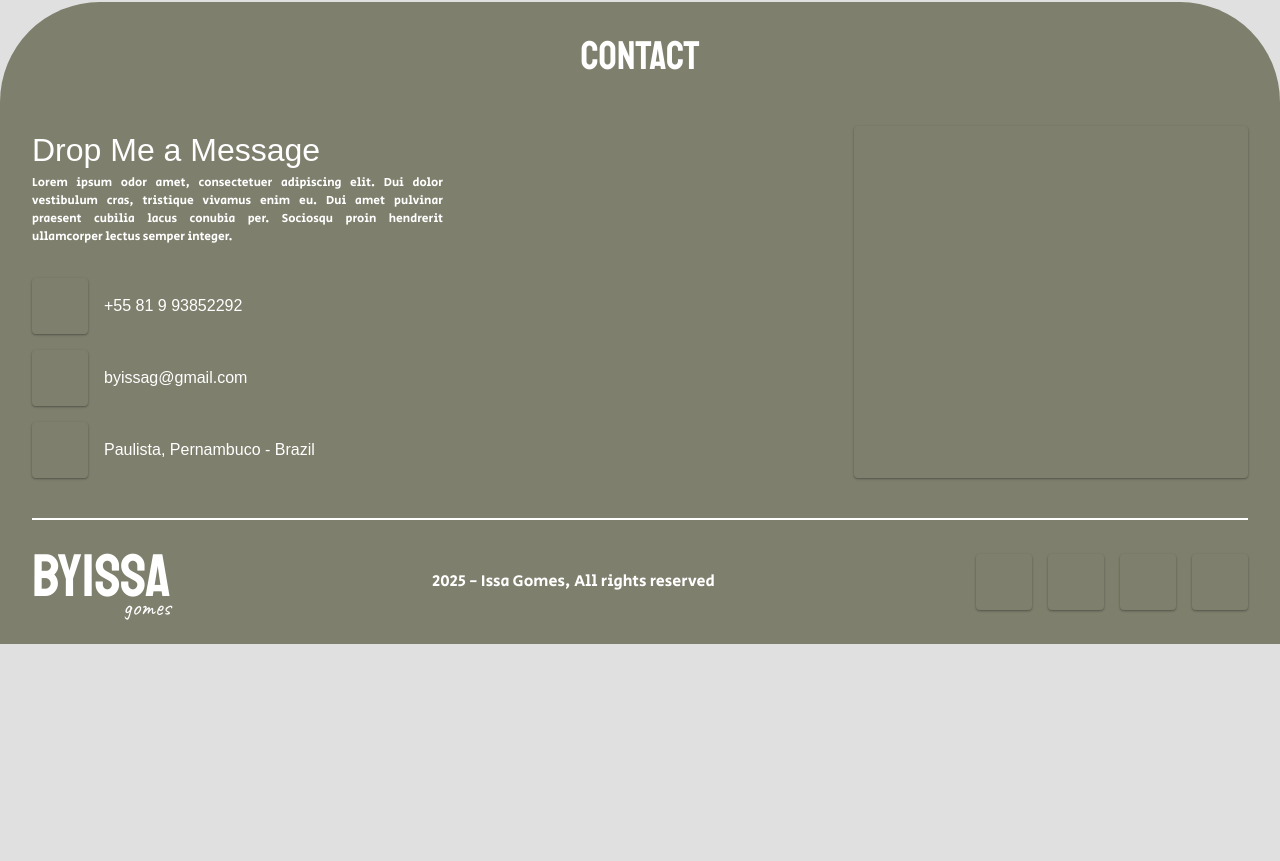
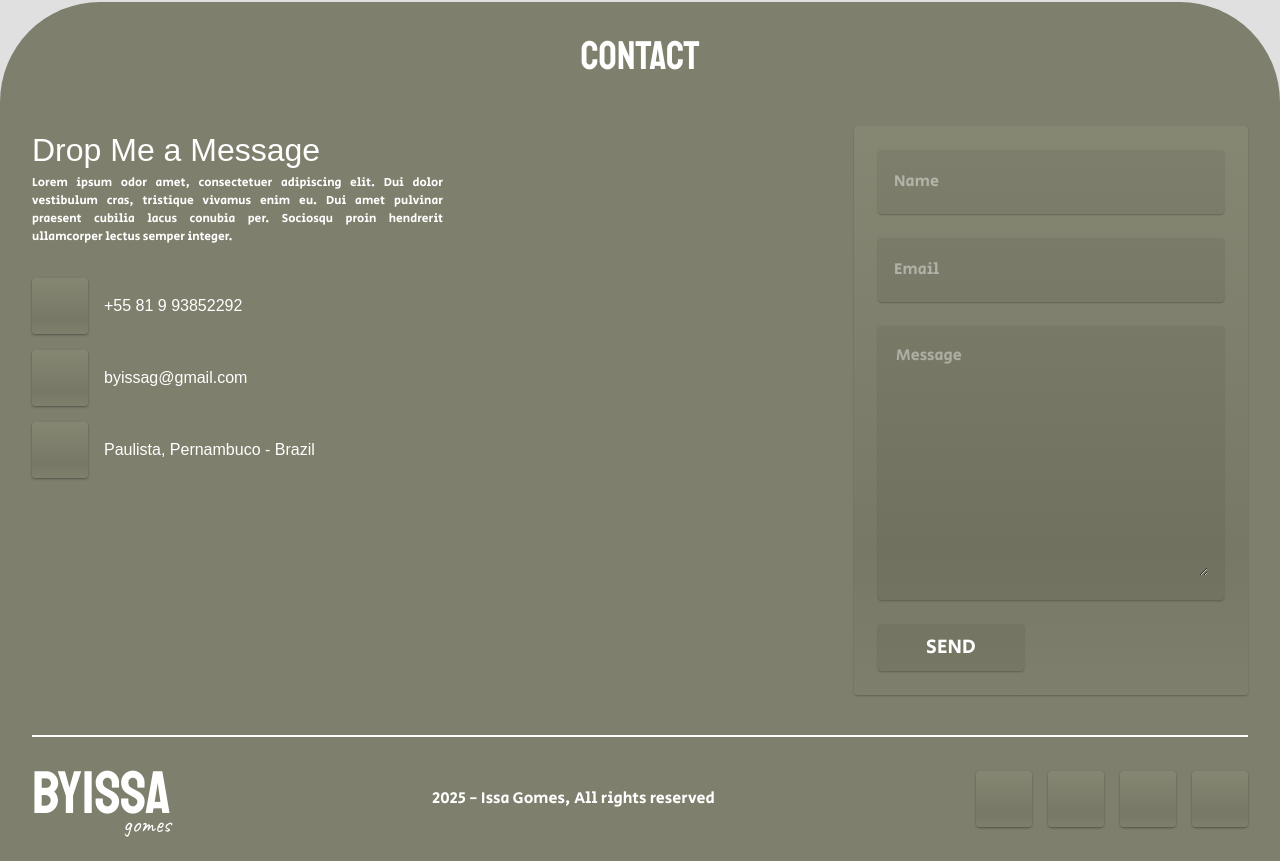
Before and after one commit to issagomesdev/portfolio, a React (Vite) app: page / in a window 1280 px wide. Shown: the part 5578-6439 px from the top of the page. Before the commit the page ends 6222 px from the top, so only its background shows below. Built offline with nearby package versions, Linux system fonts and the light colour scheme; some icons are missing; a web font is replaced by a local one.

Commit message:
formulario de contato

```diff
--- a/package.json
+++ b/package.json
@@ -12,11 +12,14 @@
   "dependencies": {
     "@emotion/react": "^11.14.0",
     "@emotion/styled": "^11.14.0",
+    "@hookform/resolvers": "^5.0.1",
     "@mui/material": "^6.4.8",
     "react": "^19.0.0",
     "react-dom": "^19.0.0",
+    "react-hook-form": "^7.55.0",
     "react-router": "^7.4.0",
-    "react-router-dom": "^7.4.0"
+    "react-router-dom": "^7.4.0",
+    "zod": "^3.24.2"
   },
   "devDependencies": {
     "@eslint/js": "^9.21.0",
--- a/src/shared/components/AboutMe.tsx
+++ b/src/shared/components/AboutMe.tsx
@@ -10,7 +10,7 @@ const AboutMeComponent = () => {
             <Box width={'50%'} display={'flex'} flexDirection={'column'} alignItems={'flex-start'} gap={theme.spacing(2)}>
                 <Typography variant="sectionTitle"> About Me </Typography>
                 <Typography variant="bodyText">Lorem ipsum odor amet, consectetuer adipiscing elit. Nunc convallis elit tortor duis sem. Ut quisque consectetur feugiat dolor mollis massa porta praesent laoreet. Ridiculus ac ac nulla, lobortis rutrum vehicula ornare. Semper conubia venenatis, neque nullam nibh habitasse ultricies duis. Cursus nulla lectus nulla ultricies pretium diam sagittis ligula. Rhoncus id pretium gravida proin leo proin convallis nullam. Luctus non porta himenaeos risus vivamus.</Typography>
-                <Button sx={{ backgroundColor: theme.palette.secondary.main, color: 'white', fontSize: theme.spacing(2.5), paddingLeft: theme.spacing(3), paddingRight: theme.spacing(3) }}>Drop Me a Message</Button>
+                <Button sx={{ backgroundColor: theme.palette.secondary.main, color: 'white', fontSize: theme.spacing(2.5), paddingX: theme.spacing(3) }}>Drop Me a Message</Button>
             </Box>
             <Box>
                 <Box sx={(theme) => profilePhoto(theme)}>
--- a/src/shared/components/Contact.tsx
+++ b/src/shared/components/Contact.tsx
@@ -1,6 +1,10 @@
-import { Box, Divider, Typography, useTheme } from "@mui/material";
-import LogoComponent from "./Logo";
+import { Box, Typography, useTheme, Input, Button } from "@mui/material";
+import LogoComponent from "./ui/Logo";
 import { Icon } from "@iconify/react/dist/iconify.js";
+import { z } from "zod";
+import { zodResolver } from "@hookform/resolvers/zod";
+import { CustomTextarea } from "../../styles/styles";
+import { useForm } from "react-hook-form";
 
 const ContactComponent = () => {
     const theme = useTheme();
@@ -36,7 +40,7 @@ const ContactComponent = () => {
 
     const SMComponent = ({ text, icon }: CardItem) => {
         return (
-            <Box bgcolor={theme.palette.secondary.main} boxShadow={'rgba(0, 0, 0, 0.12) 0px 1px 3px, rgba(0, 0, 0, 0.24) 0px 1px 2px'} display={'flex'} alignItems={'center'} borderRadius={'4px'} width={theme.spacing(7)} height={theme.spacing(7)} justifyContent={'center'}>
+            <Box sx={{ background: `linear-gradient(to bottom, #9b9d8745 0%, #777865 75%, #7E7F6C 100%)` }} boxShadow={'rgba(0, 0, 0, 0.12) 0px 1px 3px, rgba(0, 0, 0, 0.24) 0px 1px 2px'} display={'flex'} alignItems={'center'} borderRadius={'4px'} width={theme.spacing(7)} height={theme.spacing(7)} justifyContent={'center'}>
                 <Icon icon={icon} width={theme.spacing(5)} color={'white'} />
             </Box>
         )
@@ -63,7 +67,7 @@ const ContactComponent = () => {
     const InfoComponent = ({ text, icon }: CardItem) => {
         return (
             <Box display={'flex'} gap={theme.spacing(2)} color={'white'} alignItems={'center'}>
-                <Box bgcolor={theme.palette.secondary.main} boxShadow={'rgba(0, 0, 0, 0.12) 0px 1px 3px, rgba(0, 0, 0, 0.24) 0px 1px 2px'} display={'flex'} alignItems={'center'} borderRadius={'4px'} width={theme.spacing(7)} height={theme.spacing(7)} justifyContent={'center'}>
+                <Box sx={{ background: `linear-gradient(to bottom, #9b9d8745 0%, #777865 75%, #7E7F6C 100%)` }} boxShadow={'rgba(0, 0, 0, 0.12) 0px 1px 3px, rgba(0, 0, 0, 0.24) 0px 1px 2px'} display={'flex'} alignItems={'center'} borderRadius={'4px'} width={theme.spacing(7)} height={theme.spacing(7)} justifyContent={'center'}>
                     <Icon icon={icon} width={theme.spacing(5)} color={'white'} />
                 </Box>
                 <Typography fontFamily={'"Akatab", sans-serif'}>{text}</Typography>
@@ -71,6 +75,22 @@ const ContactComponent = () => {
         )
     }
 
+    const createContactSchema = z.object({
+        name: z.string().min(1, { message: 'Name is required' }),
+        email: z.string().email({ message: 'Invalid email address' }),
+        message: z.string().min(1, { message: 'Message is required' }),
+    });
+
+    type CreateContactSchema = z.infer<typeof createContactSchema>;
+
+    const { register, handleSubmit } = useForm<CreateContactSchema>({
+        resolver: zodResolver(createContactSchema)
+    });
+
+    function handleSubmitContact(data: CreateContactSchema) {
+        console.log(data);
+
+    }
 
     return (
         <Box bgcolor={theme.palette.secondary.main} width={'100%'} borderRadius={'100px 100px 0px 0px'} display={'flex'} justifyContent={'center'} alignItems={'center'} paddingTop={theme.spacing(3)}>
@@ -92,7 +112,21 @@ const ContactComponent = () => {
                             ))}
                         </Box>
                     </Box>
-                    <Box width={'50%'} borderRadius={'4px'} boxShadow={'rgba(0, 0, 0, 0.12) 0px 1px 3px, rgba(0, 0, 0, 0.24) 0px 1px 2px'} >
+                    <Box width={'50%'} borderRadius={'4px'} boxShadow={'rgba(0, 0, 0, 0) 0px 1px 3px, rgba(0, 0, 0, 0.24) 0px 1px 2px'} sx={{ background: `linear-gradient(to bottom, #9b9d8745 0%, #777865 75%, #7E7F6C 100%)` }} display={'flex'}>
+                        <form onSubmit={handleSubmit(handleSubmitContact)} style={{ width: '100%' }}>
+                            <Box width={'100%'} padding={theme.spacing(3)} display={'flex'} flexDirection={'column'} gap={theme.spacing(3)}>
+                                <Box bgcolor={'#0000000f'} borderRadius={'4px'} padding={theme.spacing(2)} boxShadow={'rgba(0, 0, 0, 0) 0px 1px 3px, rgba(0, 0, 0, 0.24) 0px 1px 2px'}>
+                                    <Input disableUnderline placeholder="Name" sx={{ width: '100%', color: "white", fontWeight: '100' }} {...register('name')}/>
+                                </Box>
+                                <Box bgcolor={'#0000000f'} borderRadius={'4px'} padding={theme.spacing(2)} boxShadow={'rgba(0, 0, 0, 0) 0px 1px 3px, rgba(0, 0, 0, 0.24) 0px 1px 2px'}>
+                                    <Input type="email" disableUnderline placeholder="Email" sx={{ width: '100%', color: "white", fontWeight: '100' }} {...register('email')}/>
+                                </Box>
+                                <Box bgcolor={'#0000000f'} borderRadius={'4px'} padding={theme.spacing(2)} boxShadow={'rgba(0, 0, 0, 0) 0px 1px 3px, rgba(0, 0, 0, 0.24) 0px 1px 2px'}>
+                                    <CustomTextarea minRows={10} placeholder="Message" {...register('message')}/>
+                                </Box>
+                                <Button type="submit" sx={{ boxShadow: 'rgba(0, 0, 0, 0) 0px 1px 3px, rgba(0, 0, 0, 0.24) 0px 1px 2px', backgroundColor: '#0000000f', color: 'white', fontSize: theme.spacing(2.5), paddingX: theme.spacing(6), width: 'fit-content' }}>Send</Button>
+                            </Box>
+                        </form>
                     </Box>
                 </Box>
                 <Box paddingY={theme.spacing(4)} borderTop={`2px solid white`} width={'100%'} display={'flex'} alignItems={'center'} justifyContent={'space-between'}>
--- a/src/shared/components/home/Header.tsx
+++ b/src/shared/components/home/Header.tsx
@@ -1,5 +1,5 @@
 import { Box, Button, Container, Stack, Typography, useTheme } from "@mui/material";
-import LogoComponent from "../Logo";
+import LogoComponent from "../ui/Logo";
 
 const HeaderComponent = () => {
     const theme = useTheme();
--- a/src/styles/styles.ts
+++ b/src/styles/styles.ts
@@ -1,8 +1,6 @@
-import { Box } from '@mui/material';
-import { border, borderColor, borderRadius, styled } from '@mui/system';
+import { styled } from '@mui/system';
 import { Theme } from '@mui/material/styles';
-import zIndex from '@mui/material/styles/zIndex';
-
+import TextareaAutosize from '@mui/material/TextareaAutosize';
 
 export const profilePhoto = (theme: Theme) => ({
   width: theme.spacing(55),
@@ -38,3 +36,19 @@ export const projectItem = (theme: Theme) => ({
     borderRadius: '4px',
   },
 });
+
+export const CustomTextarea = styled(TextareaAutosize)(({ theme }) => ({
+  width: '100%',
+  color: 'white',
+  background: 'transparent',
+  border: 'none',
+  outline: 'none',
+  textAlign: 'start',
+  resize: 'vertical',
+  fontFamily: "'Secular One', sans-serif",
+  fontSize: theme.spacing(2),
+  '&::placeholder': {
+    color: 'white',
+    opacity: .4,
+  },
+}));
```
Also changed, not shown: src/shared/components/ui/Logo.tsx (renamed from src/shared/components/Logo.tsx), 1 other file (tests, documents, lock files or other folders).
